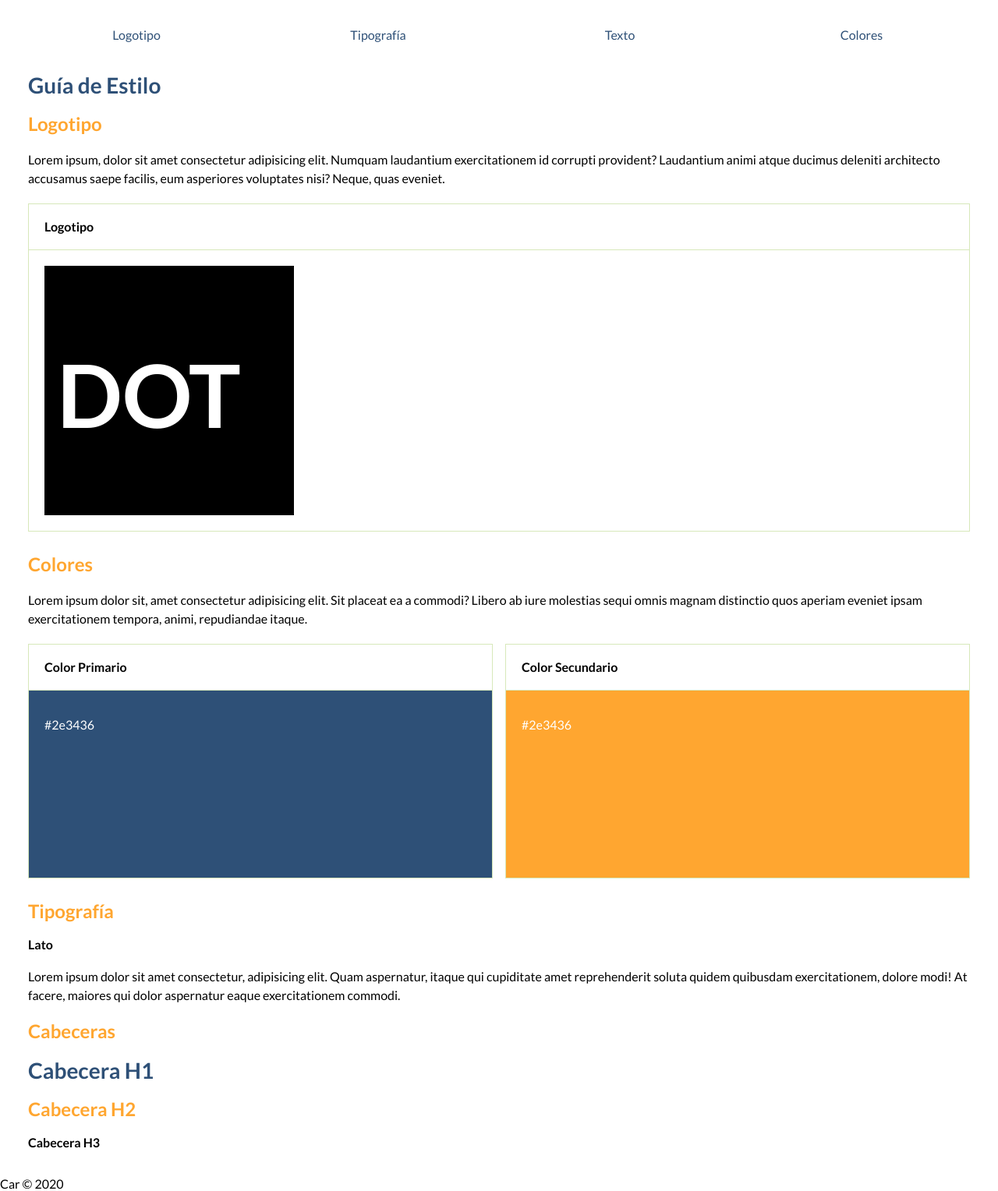
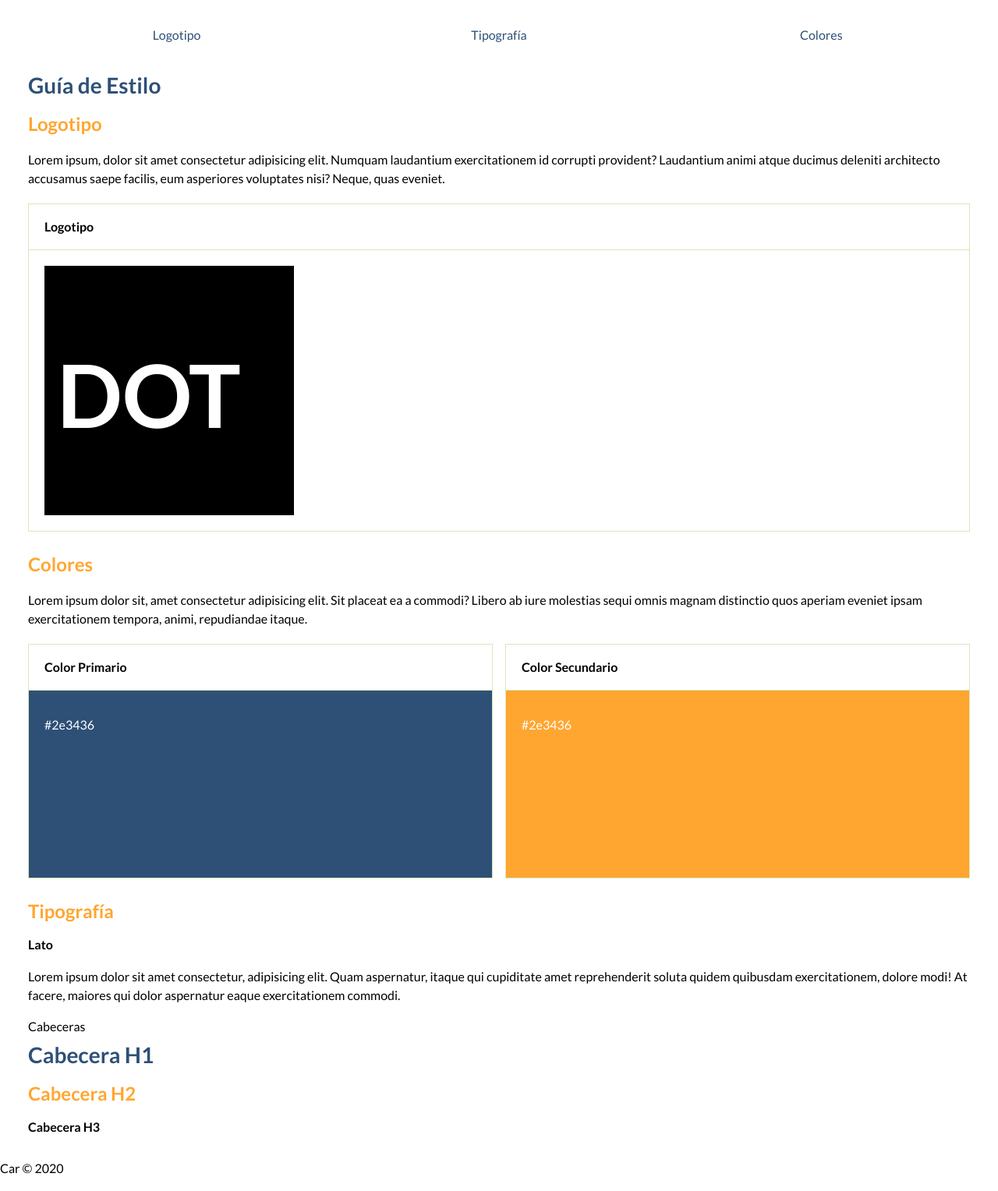
Before and after one commit to brunomendoza/daw-dor-pages, a website: page src/style-guide.html in a window 1280 px wide. Shown: the part 81-1609 px from the top of the page at 78% size. Drawn offline with Linux system fonts and the light colour scheme.

Commit message:
Arreglos sobre los enlaces de la guía de estilo.

```diff
--- a/src/style-guide.html
+++ b/src/style-guide.html
@@ -28,13 +28,12 @@
             <ul>
                 <li><a href="#logo">Logotipo</a></li>
                 <li><a href="#typography">Tipografía</a></li>
-                <li><a href="#bodytext">Texto</a></li>
-                <li><a href="#colour">Colores</a></li>
+                <li><a href="#color">Colores</a></li>
             </ul>
         </nav>
         <main>
             <h1 class="display-1">Guía de Estilo</h1>
-            <section class="s-logo">
+            <section class="s-logo" id="logo">
                 <h2 class="primary-color">Logotipo</h2>
                 <p>Lorem ipsum, dolor sit amet consectetur adipisicing elit. Numquam laudantium exercitationem id corrupti provident? Laudantium animi atque ducimus deleniti architecto accusamus saepe facilis, eum asperiores voluptates nisi? Neque, quas eveniet.</p>
                 <div class="swatch-board">
@@ -59,7 +58,7 @@
                     </div>
                 </div>
             </section>
-            <section class="s-colour">
+            <section class="s-colour" id="color">
                 <h2 class="primary-color">Colores</h2>
                 <p>Lorem ipsum dolor sit, amet consectetur adipisicing elit. Sit placeat ea a commodi? Libero ab iure molestias sequi omnis magnam distinctio quos aperiam eveniet ipsam exercitationem tempora, animi, repudiandae itaque.</p>
                 <div class="swatch-board">
@@ -83,12 +82,12 @@
                     </div> -->
                 </div>
             </section>
-            <section class="s-typography">
+            <section class="s-typography" id="typography">
                 <h2 class="primary-color">Tipografía</h2>
                 <h3>Lato</h3>
                 <p>Lorem ipsum dolor sit amet consectetur, adipisicing elit. Quam aspernatur, itaque qui cupiditate amet reprehenderit soluta quidem quibusdam exercitationem, dolore modi! At facere, maiores qui dolor aspernatur eaque exercitationem commodi.</p>
                 <section class="s-heading">
-                    <h2>Cabeceras</h2>
+                    <h2d>Cabeceras</h2>
                     <div class="c-heading">
                         <div class="h1">Cabecera H1</div>
                         <div class="h2">Cabecera H2</div>
```
